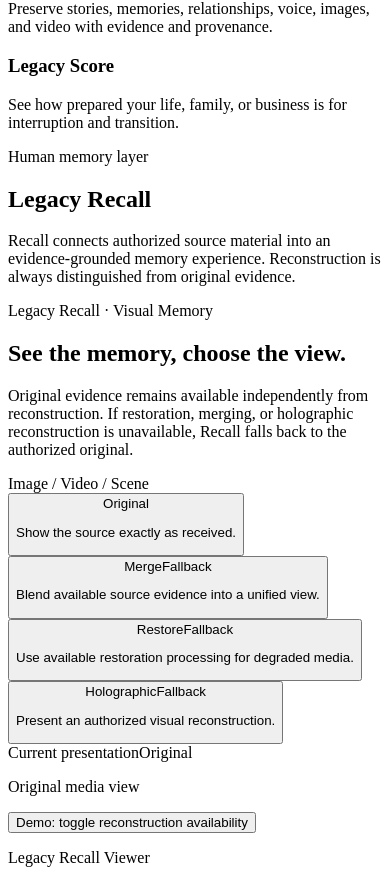
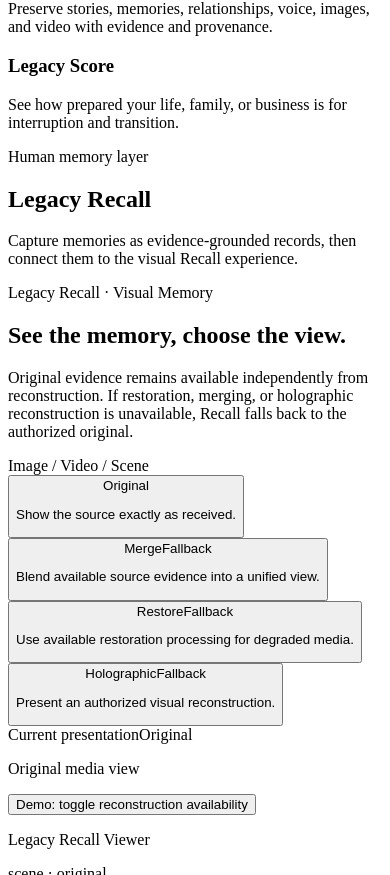
Before and after one commit to LegacyArchitectRVA/Legacy-OS, a Next.js app in the folder apps/web/: page / in a window 390 px wide. Shown: the part 1125-2000 px from the top of the page. Built offline with nearby package versions, Linux system fonts and the light colour scheme.

Commit message:
Connect Recall memory composer to the LegacyOS dashboard

```diff
--- a/apps/web/app/page.tsx
+++ b/apps/web/app/page.tsx
@@ -1,31 +1,17 @@
 import AccessibilitySettings from "./components/AccessibilitySettings";
 import HolographicRecallViewer from "./components/HolographicRecallViewer";
+import RecallMemoryComposer from "./components/RecallMemoryComposer";
 import SignLanguagePanel from "./components/SignLanguagePanel";
 import SignVideoVoicePlayer from "./components/SignVideoVoicePlayer";
 import VisualRecallPanel from "./components/VisualRecallPanel";
 import LegacyContextSelector from "./components/LegacyContextSelector";
 
 const modules = [
-  {
-    name: "Knowledge Brain",
-    description: "Your searchable memory for people, places, documents, decisions, and know-how.",
-  },
-  {
-    name: "Decision Advisor",
-    description: "Pressure-test important decisions and surface risks, assumptions, and missing information.",
-  },
-  {
-    name: "Continuity Vault",
-    description: "Keep critical information organized for the people who may need it.",
-  },
-  {
-    name: "Legacy Recall",
-    description: "Preserve stories, memories, relationships, voice, images, and video with evidence and provenance.",
-  },
-  {
-    name: "Legacy Score",
-    description: "See how prepared your life, family, or business is for interruption and transition.",
-  },
+  { name: "Knowledge Brain", description: "Your searchable memory for people, places, documents, decisions, and know-how." },
+  { name: "Decision Advisor", description: "Pressure-test important decisions and surface risks, assumptions, and missing information." },
+  { name: "Continuity Vault", description: "Keep critical information organized for the people who may need it." },
+  { name: "Legacy Recall", description: "Preserve stories, memories, relationships, voice, images, and video with evidence and provenance." },
+  { name: "Legacy Score", description: "See how prepared your life, family, or business is for interruption and transition." },
 ];
 
 export default function Home() {
@@ -35,54 +21,28 @@ export default function Home() {
         <header>
           <p className="text-xs font-semibold uppercase tracking-[0.3em] text-cyan-300">LegacyOS</p>
           <h1 className="mt-2 text-4xl font-bold tracking-tight sm:text-5xl">Continuity for life, family, and business.</h1>
-          <p className="mt-4 max-w-3xl text-base leading-7 text-white/60">
-            Preserve what matters, understand what is missing, and make the information people depend on usable when someone important is unavailable.
-          </p>
+          <p className="mt-4 max-w-3xl text-base leading-7 text-white/60">Preserve what matters, understand what is missing, and make the information people depend on usable when someone important is unavailable.</p>
         </header>
 
-        <section className="mt-8">
-          <LegacyContextSelector />
-        </section>
+        <section className="mt-8"><LegacyContextSelector /></section>
 
         <section aria-labelledby="modules-heading" className="mt-10">
           <div className="flex items-end justify-between gap-4">
-            <div>
-              <p className="text-xs font-semibold uppercase tracking-[0.2em] text-white/40">Continuity system</p>
-              <h2 id="modules-heading" className="mt-1 text-2xl font-semibold">Your LegacyOS layers</h2>
-            </div>
+            <div><p className="text-xs font-semibold uppercase tracking-[0.2em] text-white/40">Continuity system</p><h2 id="modules-heading" className="mt-1 text-2xl font-semibold">Your LegacyOS layers</h2></div>
             <span className="rounded-full border border-white/10 px-3 py-1 text-xs text-white/40">Foundation</span>
           </div>
-
           <div className="mt-5 grid gap-4 sm:grid-cols-2 lg:grid-cols-5">
-            {modules.map((module) => (
-              <article key={module.name} className="rounded-2xl border border-white/10 bg-white/[0.03] p-5">
-                <h3 className="font-semibold text-white">{module.name}</h3>
-                <p className="mt-2 text-sm leading-6 text-white/50">{module.description}</p>
-              </article>
-            ))}
+            {modules.map((module) => <article key={module.name} className="rounded-2xl border border-white/10 bg-white/[0.03] p-5"><h3 className="font-semibold text-white">{module.name}</h3><p className="mt-2 text-sm leading-6 text-white/50">{module.description}</p></article>)}
           </div>
         </section>
 
         <section aria-labelledby="recall-heading" className="mt-10">
-          <div className="mb-5">
-            <p className="text-xs font-semibold uppercase tracking-[0.2em] text-cyan-300">Human memory layer</p>
-            <h2 id="recall-heading" className="mt-1 text-2xl font-semibold">Legacy Recall</h2>
-            <p className="mt-2 max-w-3xl text-sm leading-6 text-white/50">
-              Recall connects authorized source material into an evidence-grounded memory experience. Reconstruction is always distinguished from original evidence.
-            </p>
-          </div>
-
-          <div className="grid gap-8 lg:grid-cols-2">
-            <VisualRecallPanel />
-            <HolographicRecallViewer mediaKind="scene" />
-          </div>
+          <div className="mb-5"><p className="text-xs font-semibold uppercase tracking-[0.2em] text-cyan-300">Human memory layer</p><h2 id="recall-heading" className="mt-1 text-2xl font-semibold">Legacy Recall</h2><p className="mt-2 max-w-3xl text-sm leading-6 text-white/50">Capture memories as evidence-grounded records, then connect them to the visual Recall experience.</p></div>
+          <div className="grid gap-8 lg:grid-cols-2"><VisualRecallPanel /><HolographicRecallViewer mediaKind="scene" /></div>
+          <div className="mt-8 max-w-2xl"><RecallMemoryComposer context="personal" /></div>
         </section>
 
-        <section className="mt-8 grid gap-8 lg:grid-cols-2">
-          <AccessibilitySettings />
-          <SignLanguagePanel />
-          <SignVideoVoicePlayer videoUri="" />
-        </section>
+        <section className="mt-8 grid gap-8 lg:grid-cols-2"><AccessibilitySettings /><SignLanguagePanel /><SignVideoVoicePlayer videoUri="" /></section>
       </div>
     </main>
   );
```
